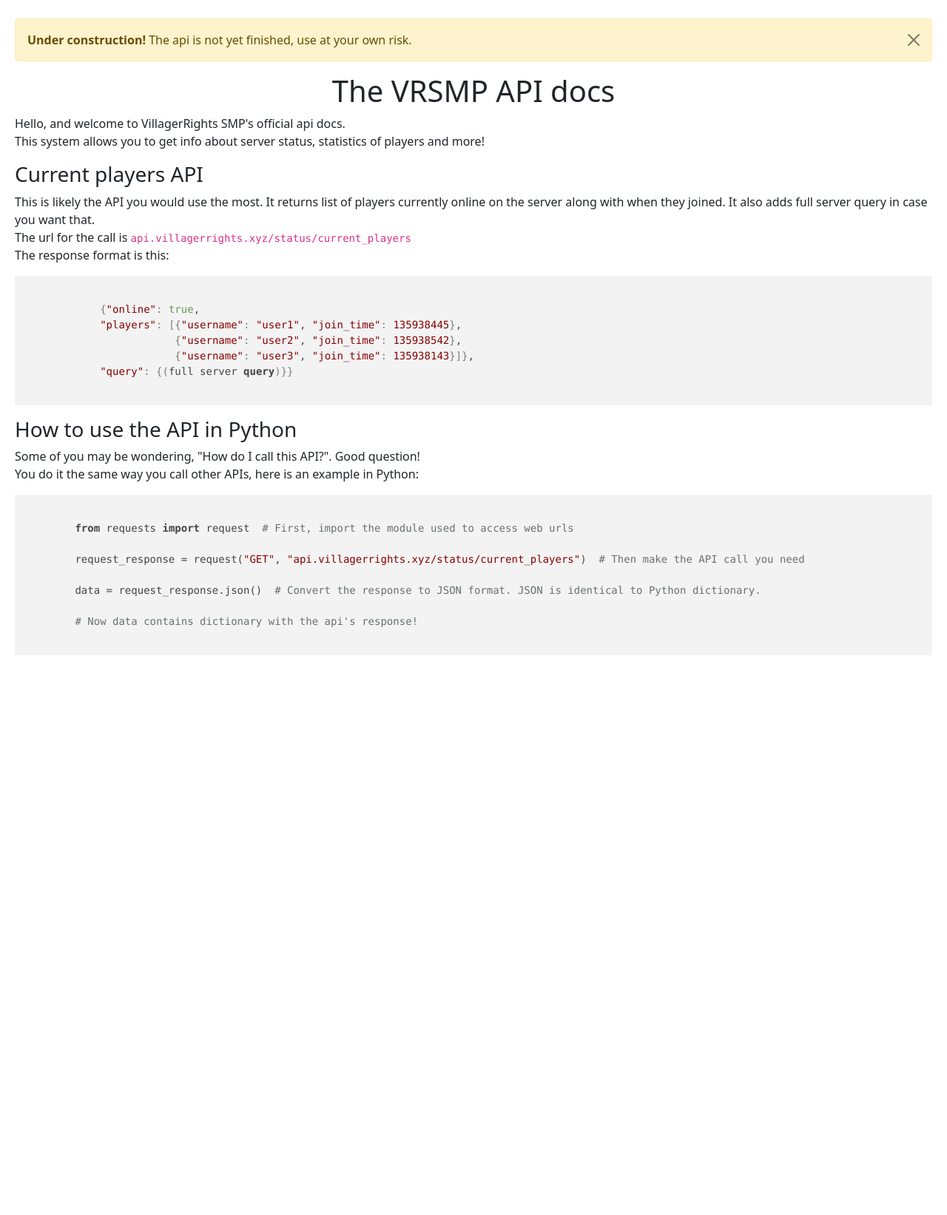
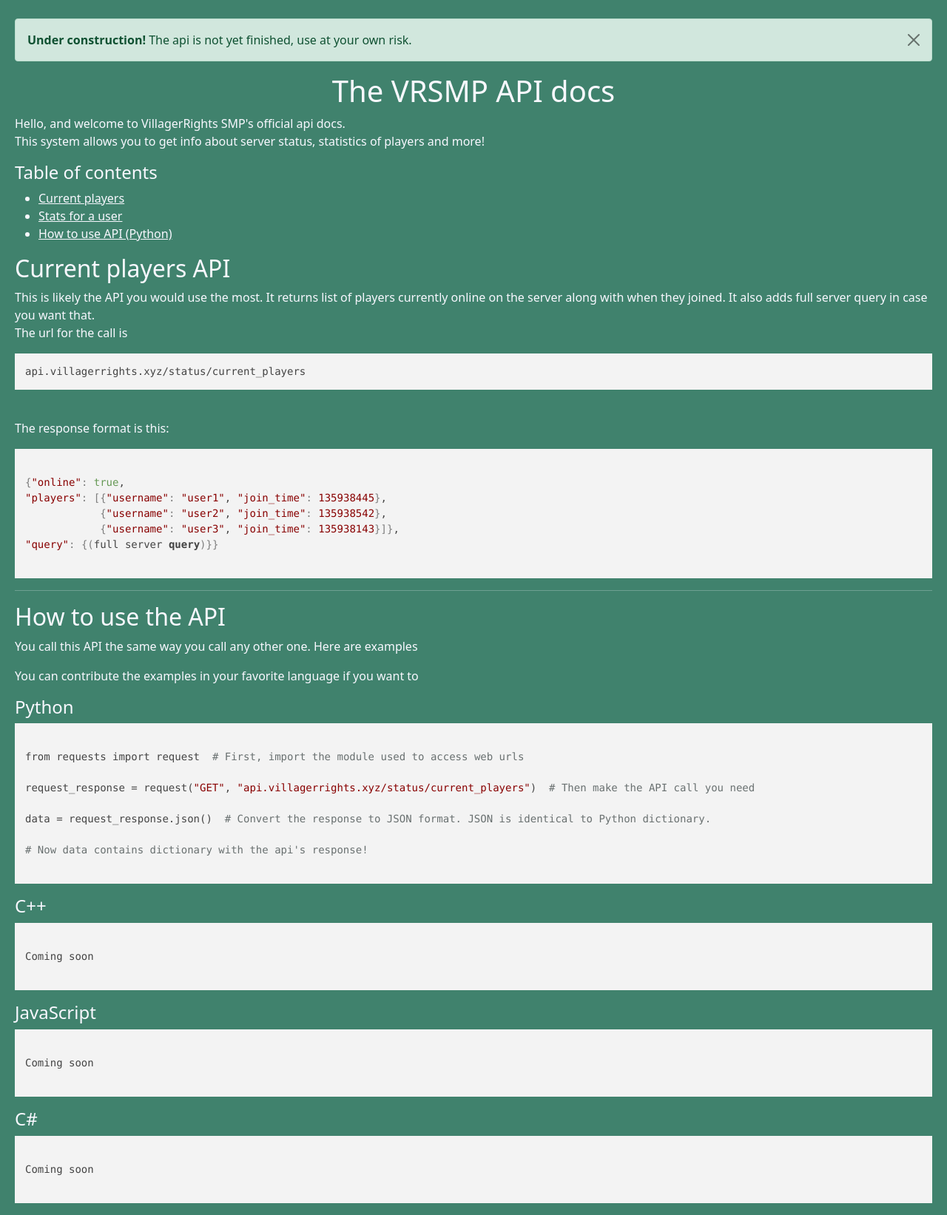
Before and after one commit to Andrew-71/VRSMP-api, a Flask app: page / in a window 1280 px wide. Shown: the whole page at 74% size. Before the commit the page ends 848 px from the top, so only its background shows below. Run offline with Flask 2, Linux system fonts and the light colour scheme; some libraries are stand-ins or nearby versions.

Commit message:
Update docs

```diff
--- /dev/null
+++ b/static/css/docs.css
@@ -0,0 +1,13 @@
+/* Body style */
+body {
+    padding-left: 20px;
+    padding-right: 20px;
+    padding-top: 25px;
+
+    background-color: #40826D;
+    color: ghostwhite
+}
+
+a:link {
+    color: ghostwhite
+}
--- a/templates/docs.html
+++ b/templates/docs.html
@@ -6,7 +6,7 @@
     <meta name="description" content="">
     <meta name="author" content="">
     <title>
-        Warning
+        VRSMP API Docs
     </title>
 
     <link rel="stylesheet"
@@ -16,12 +16,13 @@
 
     <link href="https://cdn.jsdelivr.net/npm/bootstrap@5.0.2/dist/css/bootstrap.min.css" rel="stylesheet">
     <script src="https://cdn.jsdelivr.net/npm/bootstrap@5.2.0-beta1/dist/js/bootstrap.bundle.min.js"></script>
+
+    <!--Connect static/css/docs.css as stylesheet-->
+    <link href="../static/css/docs.css" rel="stylesheet">
 </head>
+<body>
 
-<!--center all content on the page, do not use php-->
-<body style="padding-left: 20px; padding-right: 20px; padding-top: 25px">
-
-    <div class="alert alert-warning alert-dismissible fade show" role="alert">
+    <div class="alert alert-success alert-dismissible fade show" role="alert">
         <strong>Under construction!</strong> The api is not yet finished, use at your own risk.
         <button type="button" class="btn-close" data-bs-dismiss="alert" aria-label="Close"></button>
     </div>
@@ -30,10 +31,26 @@
     <p>Hello, and welcome to VillagerRights SMP's official api docs.<br>
         This system allows you to get info about server status, statistics of players and more!</p>
 
-    <h3>Current players API</h3>
+        <!-- Table of contents-->
+        <h4>Table of contents</h4>
+        <ul>
+            <li>
+                <a href="#current-players">Current players</a>
+            </li>
+            <li>
+                <a href="#user-stats">Stats for a user</a>
+            </li>
+            <li>
+                <a href="#how-to-use">How to use API (Python)</a>
+            </li>
+        </ul>
+
+
+
+    <h2 id="current-players">Current players API</h2>
     <p>This is likely the API you would use the most.
         It returns list of players currently online on the server along with when they joined. It also adds full server query in case you want that.<br>
-        The url for the call is <code>api.villagerrights.xyz/status/current_players</code><br>
+        The url for the call is <pre><code>api.villagerrights.xyz/status/current_players</code></pre><br>
         The response format is this:</p>
         <pre><code>
 {"online": true,
@@ -43,9 +60,12 @@
 "query": {(full server query)}}
         </code></pre>
 
-    <h3>How to use the API in Python</h3>
-    <p>Some of you may be wondering, "How do I call this API?". Good question!<br>
-        You do it the same way you call other APIs, here is an example in Python:</p>
+    <hr>
+    <h2 id="how-to-use">How to use the API</h3>
+    <p>You call this API the same way you call any other one. Here are examples</p>
+    <p>You can contribute the examples in your favorite language if you want to</p>
+
+    <h4>Python</h4>
     <pre><code>
 from requests import request  # First, import the module used to access web urls
 
@@ -56,5 +76,19 @@
 # Now data contains dictionary with the api's response!
     </code></pre>
 
+    <h4>C++</h4>
+    <pre><code>
+Coming soon
+    </code></pre>
+
+    <h4>JavaScript</h4>
+    <pre><code>
+Coming soon
+    </code></pre>
+
+    <h4>C#</h4>
+    <pre><code>
+Coming soon
+    </code></pre>
 </body>
 </html>
```
Lines whose indentation alone changed are shown as unchanged.
